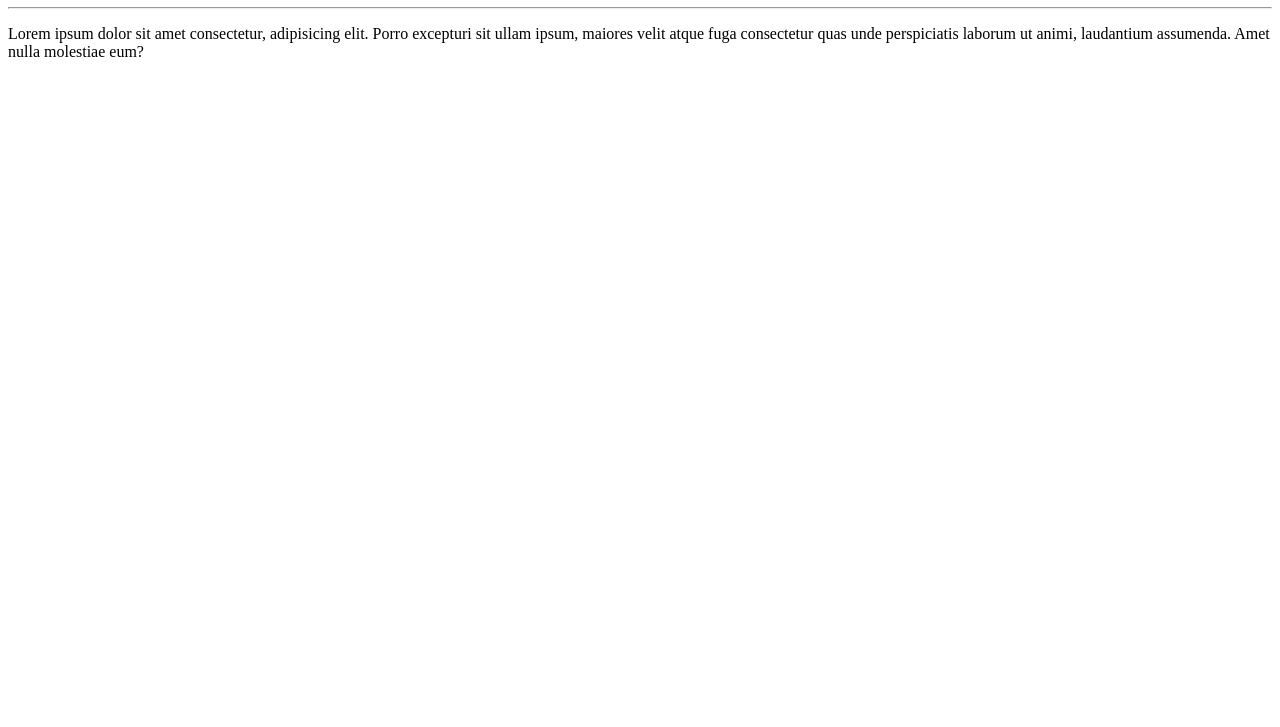
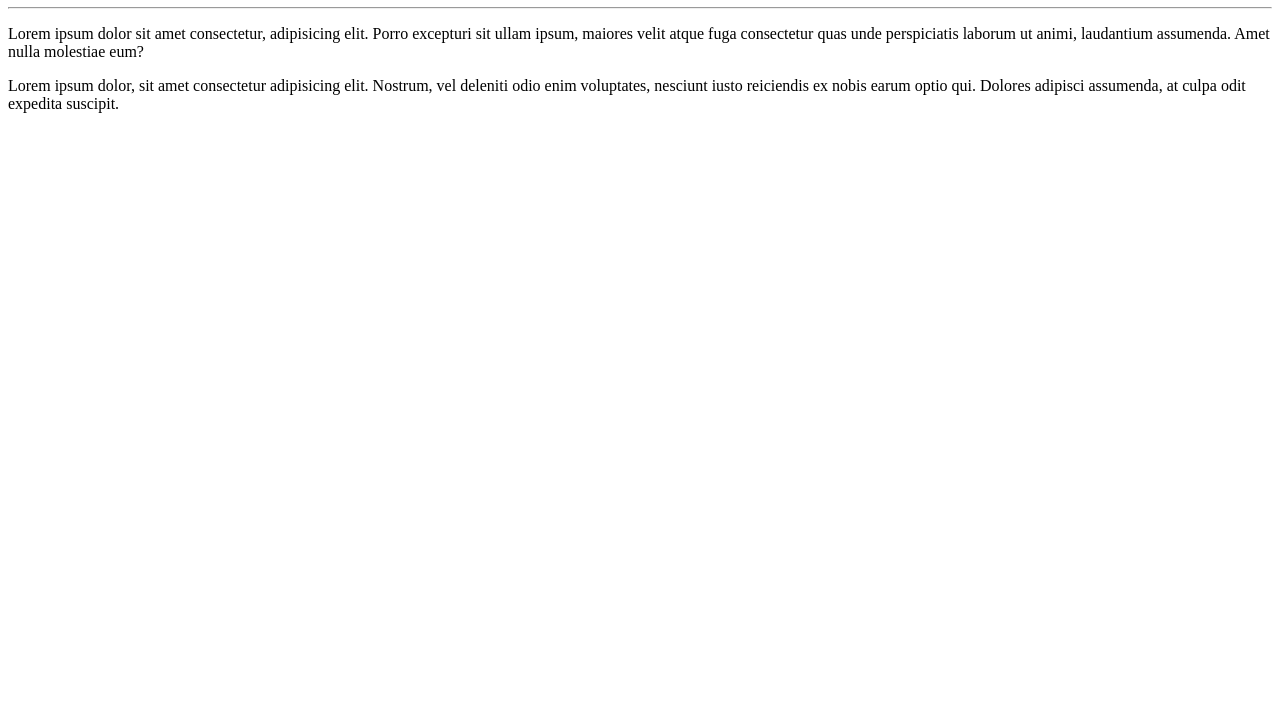
Before and after one commit to leonardodesouzasantiago/Ola-Mundo, a plain HTML site: page site-exemplo/index.html in a window 1280 px wide. Shown: the part 73-800 px from the top of the page. Drawn offline with Linux system fonts and the light colour scheme.

Commit message:
adicionei um parágrafo

```diff
--- a/site-exemplo/index.html
+++ b/site-exemplo/index.html
@@ -14,5 +14,8 @@
     <p>
         Lorem ipsum dolor sit amet consectetur, adipisicing elit. Porro excepturi sit ullam ipsum, maiores velit atque fuga consectetur quas unde perspiciatis laborum ut animi, laudantium assumenda. Amet nulla molestiae eum?
     </p>
+    <p>
+        Lorem ipsum dolor, sit amet consectetur adipisicing elit. Nostrum, vel deleniti odio enim voluptates, nesciunt iusto reiciendis ex nobis earum optio qui. Dolores adipisci assumenda, at culpa odit expedita suscipit.
+    </p>
 </body>
 </html>
```
